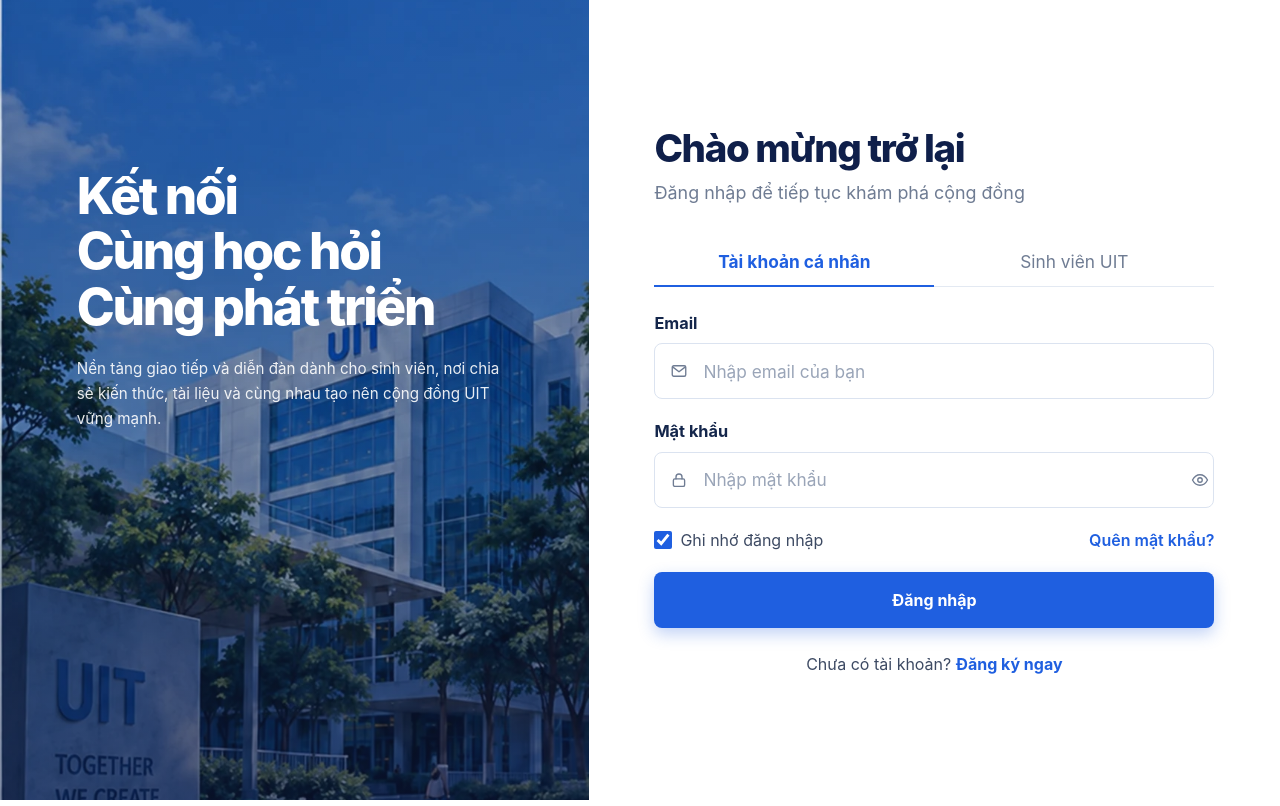
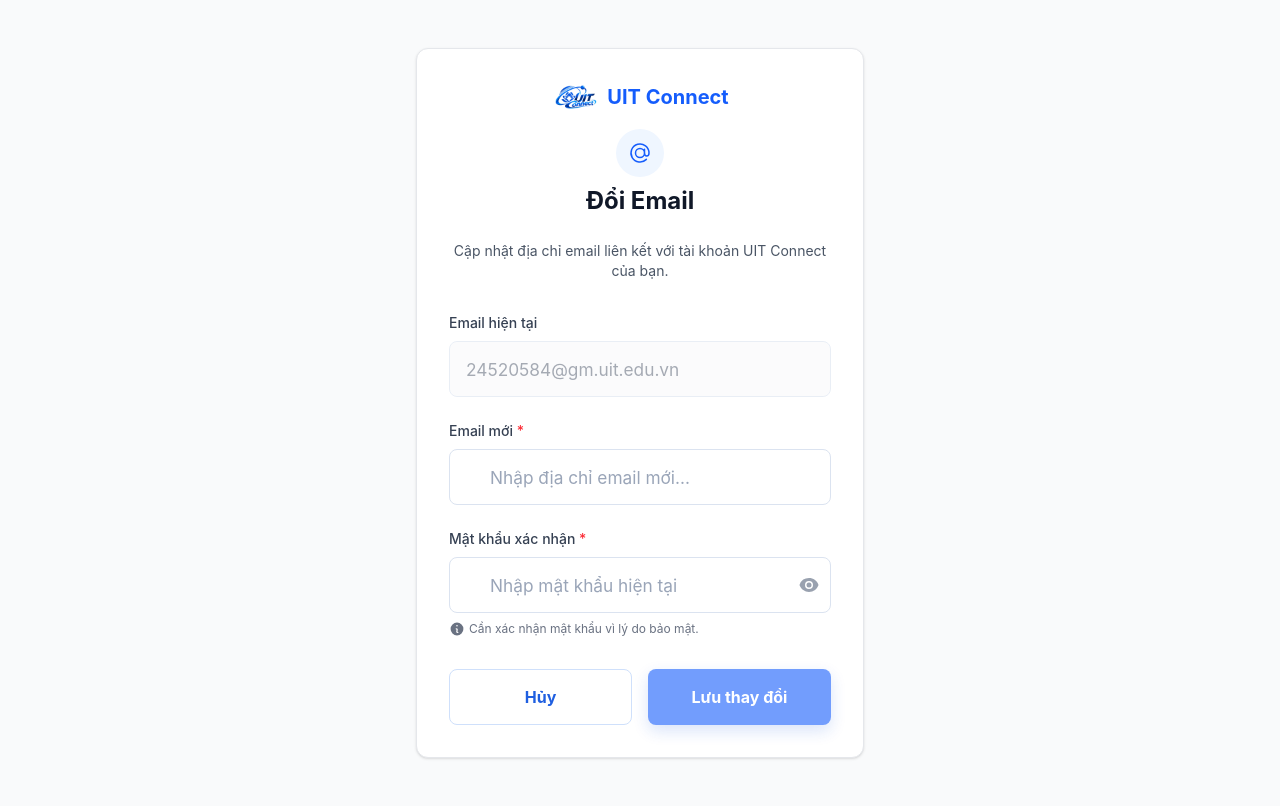
Before and after one commit to nguyenkhaan/discord-uit, a React (Vite) app in the folder app/frontend/: page /change-email in a window 1280 px wide. Before the commit this address led to /login. Built offline with nearby package versions, Linux system fonts and the light colour scheme; no server answers.

Commit message:
feat(auth): hoàn thiện giao diện và luồng định tuyến cho các form xác thực

```diff
--- a/app/frontend/src/features/auth/pages/LoginPage.tsx
+++ b/app/frontend/src/features/auth/pages/LoginPage.tsx
@@ -185,9 +185,14 @@
                                     />
                                     Ghi nhớ đăng nhập
                                 </label>
-                                <span className="font-semibold text-brand">
+
+                                {/* ĐÃ SỬA: Chuyển thẻ span thành thẻ Link */}
+                                <Link
+                                    to="/forgot-password"
+                                    className="font-semibold text-brand hover:underline focus-visible:rounded-sm focus-visible:outline-none focus-visible:ring-3 focus-visible:ring-focus"
+                                >
                                     Quên mật khẩu?
-                                </span>
+                                </Link>
                             </div>
 
                             {error && (
--- a/app/frontend/src/routes/AppRoutes.tsx
+++ b/app/frontend/src/routes/AppRoutes.tsx
@@ -2,14 +2,28 @@
 
 import LoginPage from '@/features/auth/pages/LoginPage';
 import RegisterPage from '@/features/auth/pages/RegisterPage';
+
+import ForgotPasswordPage from '@/features/auth/pages/ForgotPasswordPage';
+import ResetPasswordPage from '@/features/auth/pages/ResetPasswordPage';
+import ChangePasswordPage from '@/features/auth/pages/ChangePasswordPage';
+import ChangeEmailPage from '@/features/auth/pages/ChangeEmailPage';
 
 export default function AppRoutes() {
     return (
         <BrowserRouter>
             <Routes>
                 <Route path="/" element={<Navigate to="/login" replace />} />
+
                 <Route path="/login" element={<LoginPage />} />
                 <Route path="/register" element={<RegisterPage />} />
+                <Route path="/forgot-password" element={<ForgotPasswordPage />} />
+                <Route path="/reset-password" element={<ResetPasswordPage />} />
+
+
+                <Route path="/change-password" element={<ChangePasswordPage />} />
+                <Route path="/change-email" element={<ChangeEmailPage />} />
+
+
                 <Route path="*" element={<Navigate to="/login" replace />} />
             </Routes>
         </BrowserRouter>
```
